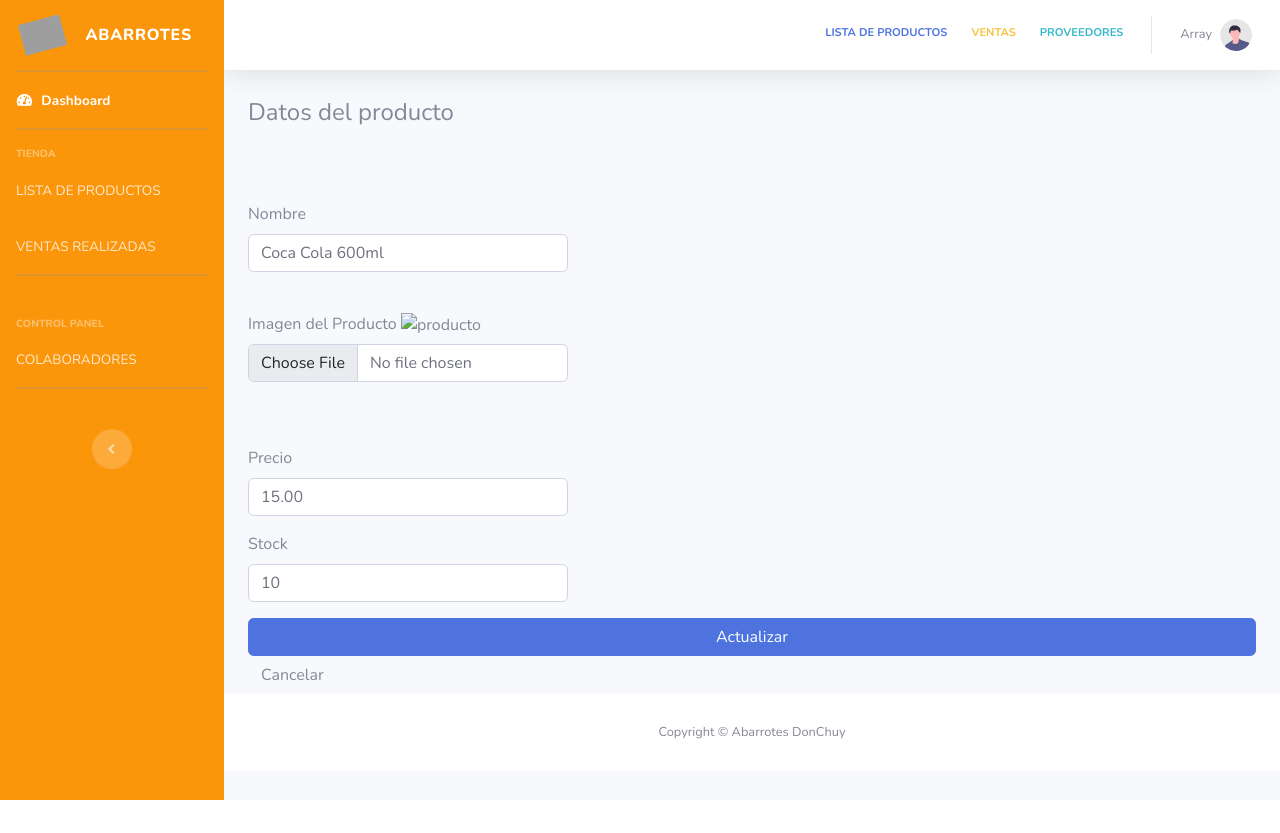
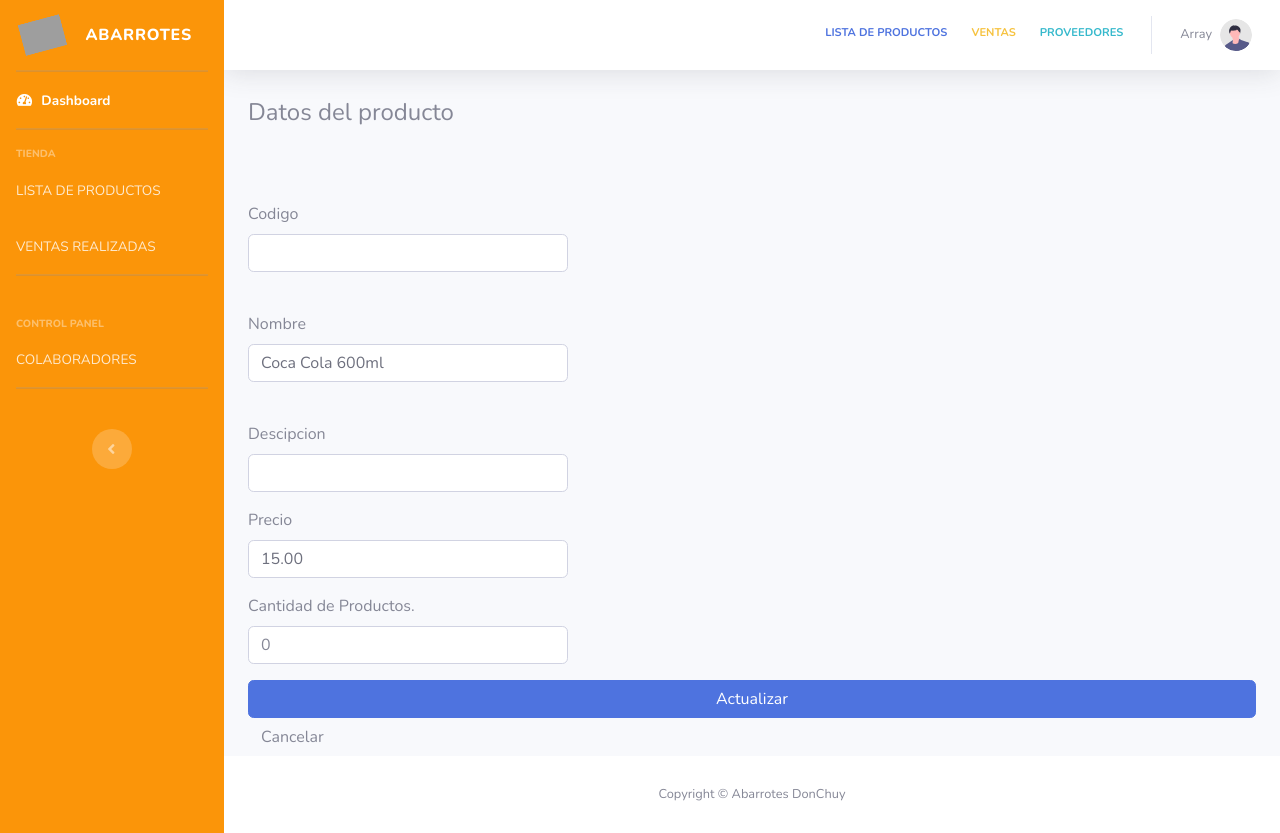
Before and after one commit to WilliamRVazquez/puntoDeVenta_PI, a PHP site: page /dashboard/actualizar_producto.php?id=1 in a window 1280 px wide. Before the commit the page ends 800 px from the top, so only its background shows below. Run offline with PHP 8.4, Linux system fonts and the light colour scheme; a user stored in the database is signed in; data comes from the database, SQL or seed files in the repository; data that the repository does not hold is empty; some libraries are stand-ins or nearby versions; grey boxes are pictures that could not be loaded.

Commit message:
Modificaciones al CRUD
En la base de datos se crearon nuevas columnas, por lo que tuve que realizar cambios a los CRUD "update.php" y "Insertar.php"

```diff
--- a/crud/update.php
+++ b/crud/update.php
@@ -5,12 +5,13 @@
     $conexion = conectar();
 
     $id = $_REQUEST['id'];
+    $codigo = $_POST['codigo'];
     $nombre = $_POST['nombre'];
-    $imagen= addslashes(file_get_contents($_FILES['imagen']['tmp_name']));
+    $descripcion = $_POST['descripcion'];
     $precio = $_POST['precio'];
     $stock = $_POST['stock'];
 
-    $consulta = "UPDATE `productos` SET `nombre`='$nombre', `imagen`='$imagen', `precio`='$precio',`stock`='$stock' WHERE `id`='$id'";
+    $consulta = "UPDATE `productos` SET `codigo`='$codigo', `nombre`='$nombre', `descripcion`='$descripcion', `precio`='$precio',`prodExis`='$stock' WHERE `id`='$id'";
     $resultado = $conexion -> query($consulta);
 
 
--- a/dashboard/actualizar_producto.php
+++ b/dashboard/actualizar_producto.php
@@ -37,6 +37,15 @@
                         <div class="row">
                             <div class="col-md-4">
                                 <div class="mb-3"><br>
+                                    <label class="form-label">Codigo</label>
+                                    <input type="text" class="form-control" name="codigo" value="<?php echo $row['codigo']?>">
+                                </div>
+                            </div>
+                        </div>
+
+                        <div class="row">
+                            <div class="col-md-4">
+                                <div class="mb-3"><br>
                                     <label class="form-label">Nombre</label>
                                     <input type="text" class="form-control" name="nombre" value="<?php echo $row['nombre']?>">
                                 </div>
@@ -46,9 +55,8 @@
                         <div class="row">
                             <div class="col-md-4">
                                 <div class="mb-3"><br>
-                                    <label class="form-label">Imagen del Producto</label>
-                                    <img height="75px" src="data: image/jpg; base64, <?php echo base64_encode($row['imagen']);?>" alt="producto">
-                                    <input type="file" class="form-control" name="imagen" value="" REQUIRED><br><br>
+                                    <label class="form-label">Descipcion</label>
+                                    <input type="text" class="form-control" name="descripcion" value="<?php echo $row['descripcion']?>">
                                 </div>
                             </div>
                         </div>
@@ -65,8 +73,8 @@
                         <div class="row">
                             <div class="col-md-4">
                                 <div class="mb-3">
-                                    <label class="form-label">Stock</label>
-                                    <input type="number" class="form-control" name="stock" placeholder="0" value="<?php echo $row['stock']?>">
+                                    <label class="form-label">Cantidad de Productos.</label>
+                                    <input type="number" class="form-control" name="stock" placeholder="0" value="<?php echo $row['prodExis']?>">
                                 </div>
                             </div>
                         </div>
```
